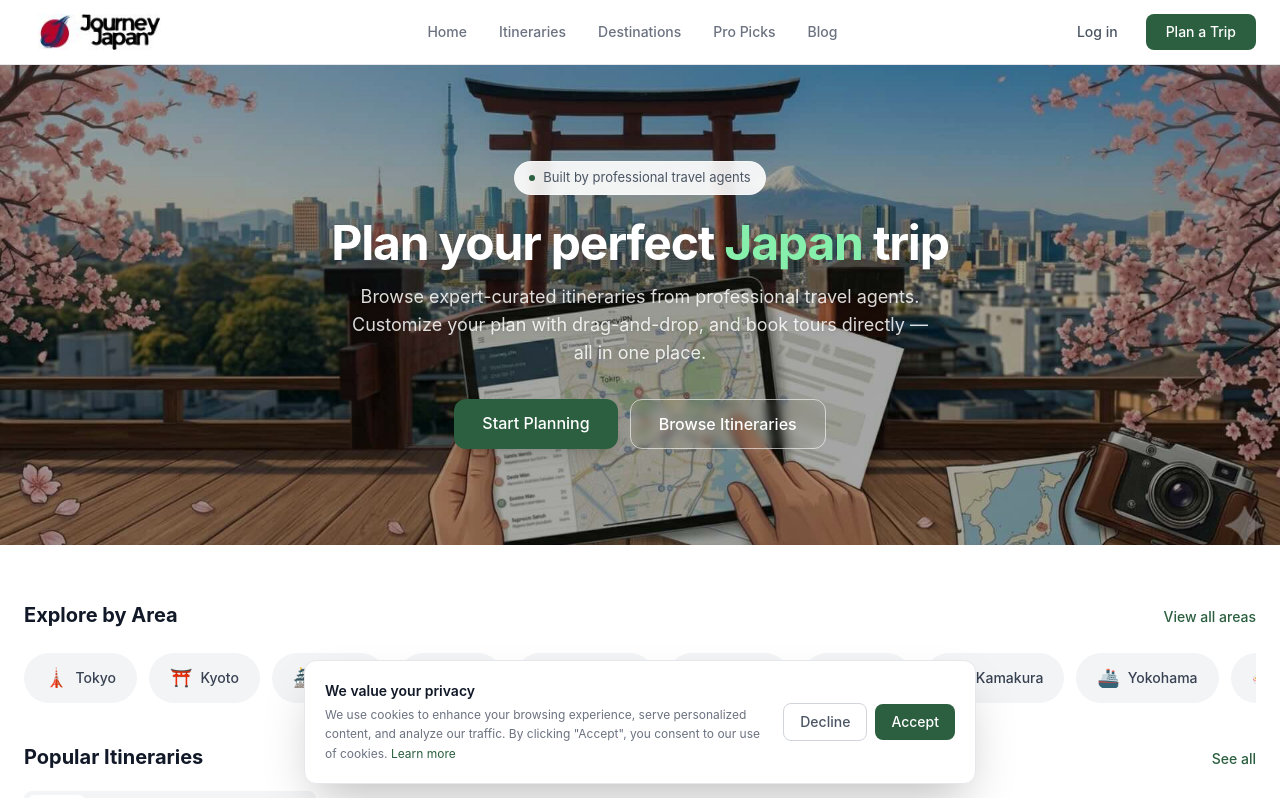
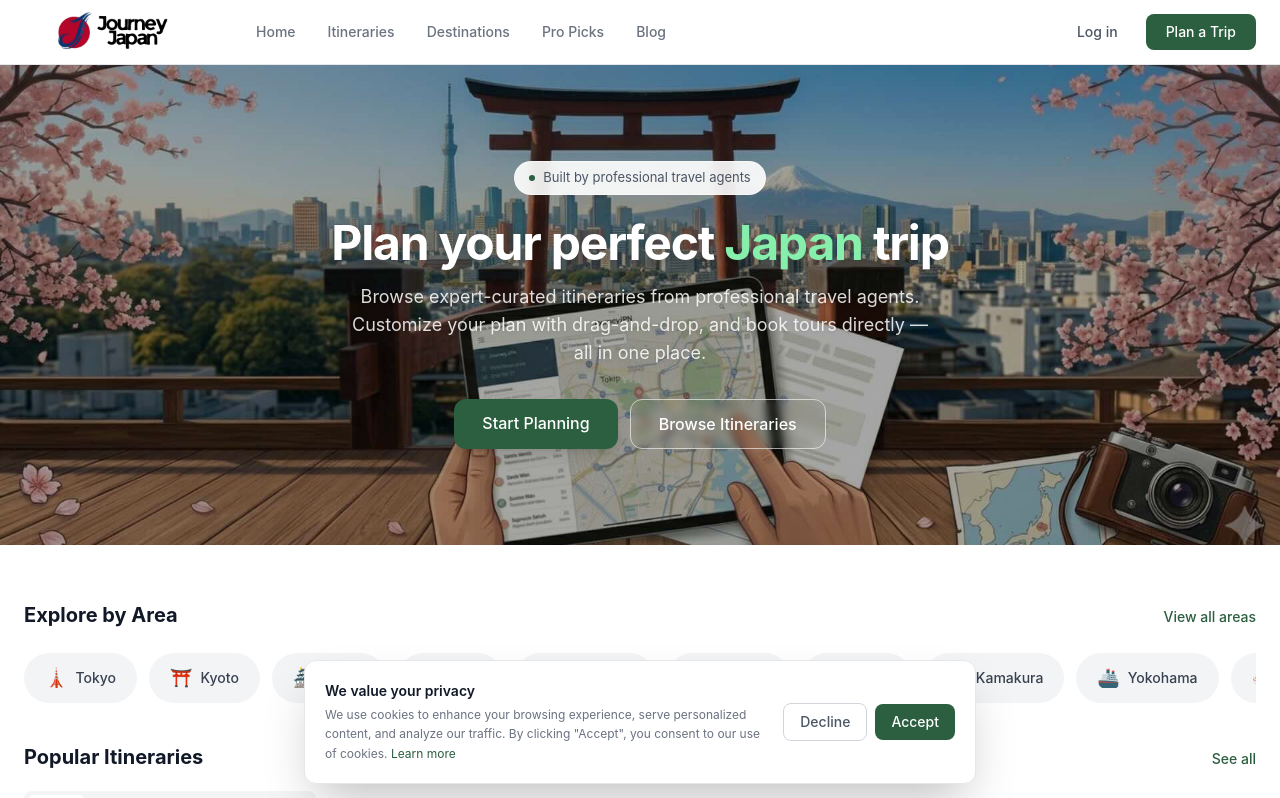
Before and after one commit to journey-japan/journey-japan-planner, a Next.js app: page / in a window 1280 px wide. Shown: the top 798 px of the page. Built offline with nearby package versions, Linux system fonts and the light colour scheme; no server answers; the database is empty.

Commit message:
fix: replace logo with high-res PNG for Retina display clarity

```diff
--- a/src/components/layout/Header.tsx
+++ b/src/components/layout/Header.tsx
@@ -35,14 +35,15 @@ export default function Header() {
     <>
       <header className="sticky top-0 z-50 bg-white/95 backdrop-blur-sm border-b border-gray-200">
         <div className="max-w-7xl mx-auto flex items-center justify-between px-6 h-16">
-          {/* Logo */}
+          {/* Logo + Navigation */}
+          <div className="flex items-center gap-8">
             <Link href="/" className="flex items-center">
               <Image
-              src="/jj_logo.jpg"
+                src="/jj_logo.png"
                 alt="Journey Japan"
-              width={160}
-              height={36}
-              className="h-9 w-auto"
+                width={200}
+                height={40}
+                className="h-10 w-auto"
                 priority
               />
             </Link>
@@ -65,6 +66,7 @@ export default function Header() {
               Blog
             </Link>
           </nav>
+          </div>
 
           {/* Actions */}
           <div className="flex items-center gap-3">
```
Also changed, not shown: public/jj_logo.png (added). Lines whose indentation alone changed are shown as unchanged.
